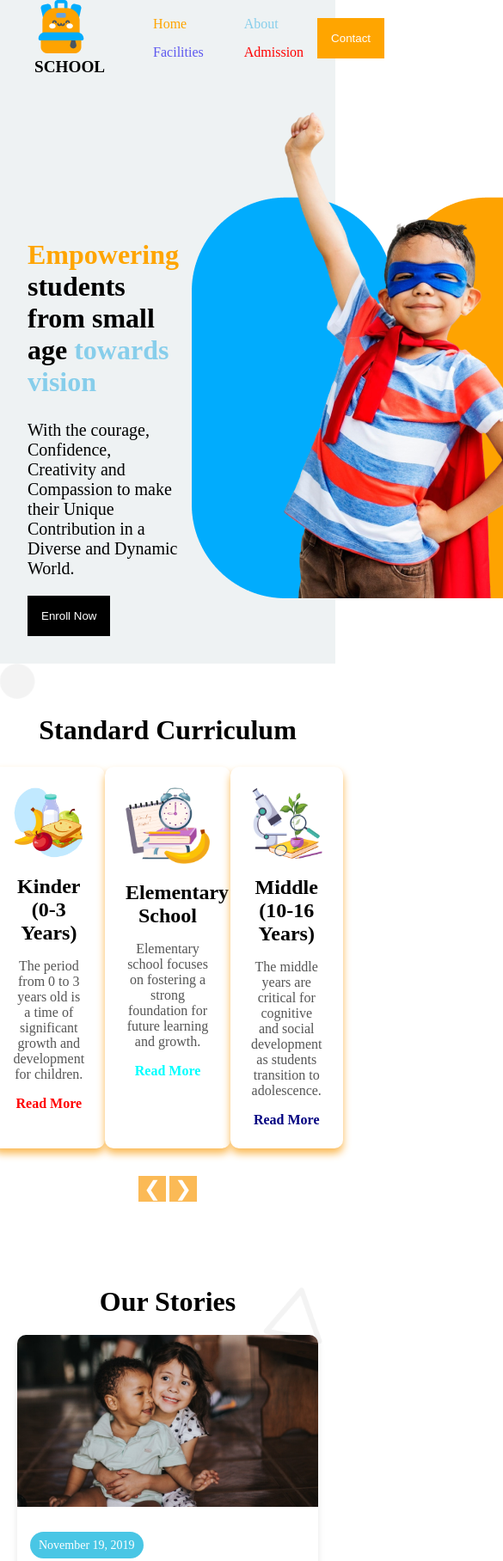
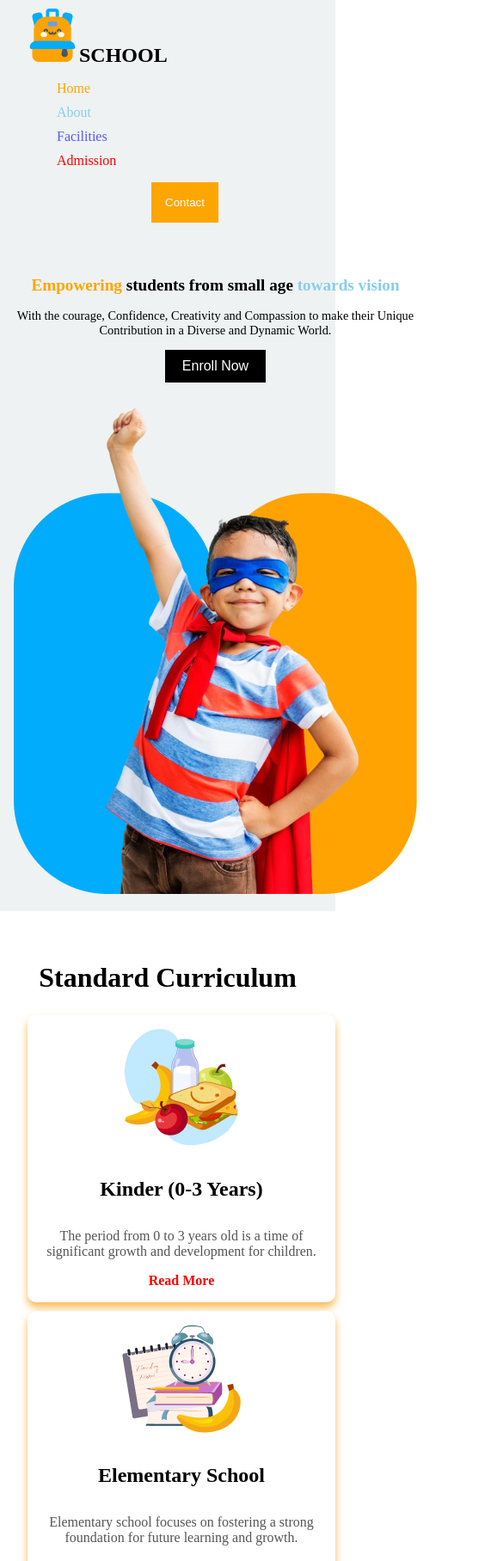
Before and after one commit to farhantanvirapurba/second-assignment, a plain HTML site: page index.html in a window 390 px wide. Shown: the top 1816 px of the page at 86% size, 585 px wide, since content can reach past the window. Drawn offline with Linux system fonts and the light colour scheme.

Commit message:
responsive changed

```diff
--- a/index.html
+++ b/index.html
@@ -90,7 +90,7 @@
           <div class="story">
             <img src="assets/story-1.png" alt="Story 1">
             <div class="story-content">
-              <p id="date">November 19, 2019</p>
+              <p id="date">January 22, 2025</p>
               <h3>A fun toddler coloring training on classroom</h3>
               <p>Beautiful branding for changes by Never Now in Australia.</p>
             </div>
@@ -99,7 +99,7 @@
           <div class="story">
             <img src="assets/story-2.png" alt="Story 2">
             <div class="story-content">
-              <p id="date">November 19, 2019</p>
+              <p id="date">January 22, 2025</p>
               <h3>Find out if a school fits the family’s needs</h3>
             </div>
           </div>
@@ -107,7 +107,7 @@
           <div class="story">
             <img src="assets/story-3.png" alt="Story 3">
             <div class="story-content">
-              <p id="date">November 19, 2019</p>
+              <p id="date">January 22, 2025</p>
               <h3>Summer math & literacy centres for kids</h3>
             </div>
           </div>
@@ -115,7 +115,7 @@
           <div class="story">
             <img src="assets/story-4.png" alt="Story 4">
             <div class="story-content">
-              <p id="date">September 10, 2019</p>
+              <p id="date">January 22, 2025</p>
               <h3>Classroom management techniques for new tutors</h3>
             </div>
           </div>
@@ -123,7 +123,7 @@
           <div class="story">
             <img src="assets/story-5.png" alt="Story 5">
             <div class="story-content">
-              <p id="date">July 19, 2019</p>
+              <p id="date">January 22, 2025</p>
               <h3>Conversation rhymes improve kids listening</h3>
             </div>
           </div>
--- a/style/style.css
+++ b/style/style.css
@@ -79,6 +79,7 @@ font-size: 20px;
 text-align: center;
 padding: 2rem;
 background: url('/assets/bg.png') no-repeat center/cover ;
+gap: 5px;
 
 }
 .curriculum h2{
@@ -90,12 +91,13 @@ background: url('/assets/bg.png') no-repeat center/cover ;
 .curriculum-cards{
     display: flex;
     justify-content: center;
+    gap: 20px;
 }
 .curriculum-cards div{
     background-color: white;
     border-radius: 10px;
     box-shadow: 0 6px 10px #FBBA56;
-    padding: 1.5rem;
+    padding: 2rem;
     width: 30%;
     text-align: center;
 
@@ -106,7 +108,7 @@ border-radius: 10px;
 }
 .curriculum-cards h3{
     font-size: 1.5rem;
-    margin: 1rem 0;
+    margin: 2rem 0;
 }
 .curriculum-cards p{
     font-size: 1rem;
@@ -294,36 +296,137 @@ margin-top: 20px;
   display: flex;
   gap: 4px;
 }
-/*Responsive Style*/
-/*Small Device*/
-@media screen and (max-width:576px) {
+/* Responsive Adjustments */
+
+/* For tablets and smaller devices */
+@media (max-width: 768px) {
   /* Navbar */
   .Navbar {
-    flex-wrap: nowrap;
-     justify-content: space-between;
+    flex-direction: column;
+    align-items: flex-start;
+    padding: 10px;
   }
-  .nav-links, .contact-btn {
-    display: grid;
-    grid-template-columns: repeat(2,1fr);
+  .nav-links {
+    flex-direction: column;
+    gap: 10px;
+    width: 100%;
+    align-items: flex-start;
   }
-  .logo {
-    font-size: 1.2rem;
+  .contact-btn {
+    align-self: center;
   }
-  .Navbar:after {
-    font-size: 1.5rem;
-    display: inline-block;
+
+  /* Banner Section */
+  .Banner {
+    grid-template-columns: 1fr;
+    text-align: center;
   }
-}
-/*Our Story*/
-/* Responsive Adjustments */
-@media (max-width: 768px) {
+  .banner-content {
+    margin: 20px 0;
+  }
+  .banner-img {
+    max-width: 100%;
+  }
+
+  /* Curriculum Section */
+  .curriculum-cards {
+    flex-direction: column;
+    gap: 10px;
+  }
+  .curriculum-cards div {
+    width: 100%;
+  }
+
+  /* Our Story Section */
   .story-grid {
-    grid-template-columns: repeat(2, 1fr);
+    grid-template-columns: 1fr 1fr;
+    gap: 15px;
+  }
+
+  /* Footer */
+  .container-2 {
+    flex-direction: column;
+    align-items: center;
+    text-align: center;
+  }
+  .about-school, .keep-in-touch {
+    margin: 10px 0;
+  }
+  .social-icons {
+    margin-top: 15px;
   }
 }
 
+/* For small devices like phones */
+@media (max-width: 576px) {
+  /* Navbar */
+  .Navbar {
+    flex-wrap: wrap;
+    justify-content: space-between;
+  }
+  .nav-links {
+    display: flex;
+    flex-direction: column;
+    width: 100%;
+  }
+
+  /* Banner Section */
+  .Banner {
+    padding: 1rem;
+    grid-template-columns: 1fr;
+  }
+  .banner-content h1 {
+    font-size: 1.5rem;
+  }
+
+  /* Curriculum Section */
+  .curriculum-cards {
+    flex-direction: column;
+    gap: 10px;
+  }
+  .curriculum-cards div {
+    width: 100%;
+  }
+
+  /* Our Story Section */
+  .story-grid {
+    grid-template-columns: 1fr;
+    gap: 10px;
+  }
+
+  /* Footer */
+  .container-2 {
+    flex-direction: column;
+    align-items: center;
+    text-align: center;
+  }
+  .about-school, .keep-in-touch {
+    margin: 10px 0;
+  }
+  .social-icons {
+    margin-top: 15px;
+  }
+
+  /* Buttons */
+  .banner-btn,
+  .view-all-btn {
+    padding: 10px 20px;
+    font-size: 1rem;
+  }
+}
+
+/* Extra Small Devices */
 @media (max-width: 480px) {
   .story-grid {
     grid-template-columns: 1fr;
   }
+  .banner-content h1 {
+    font-size: 1.2rem;
+  }
+  .banner-content p {
+    font-size: 0.9rem;
+  }
+  .curriculum-cards div {
+    padding: 1rem;
+  }
 }
```
